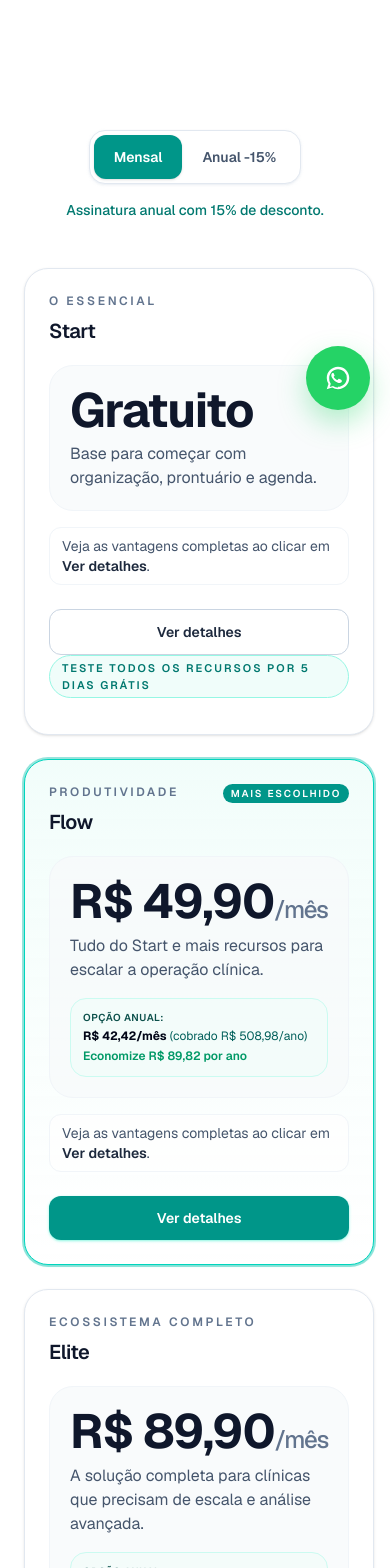
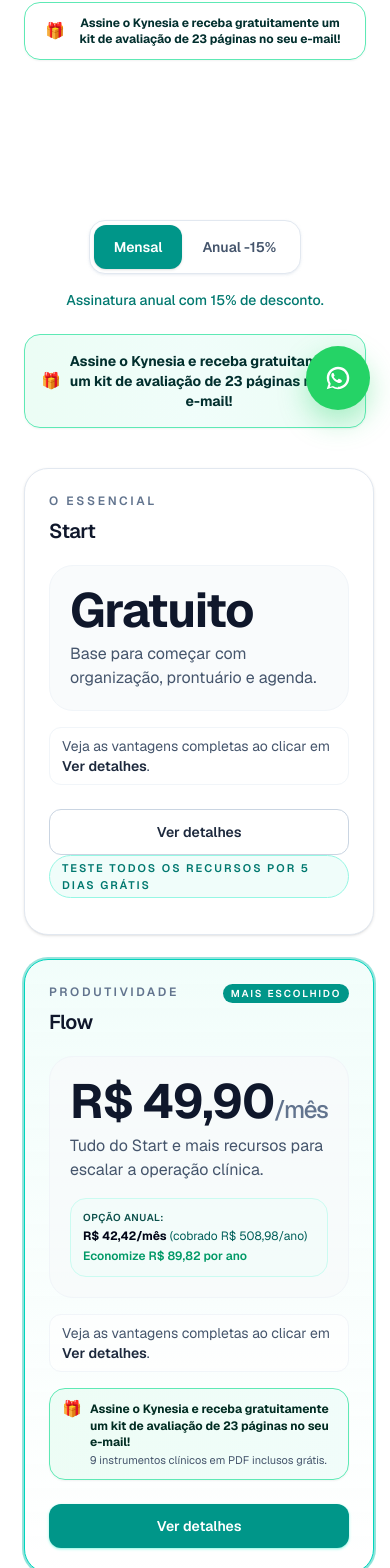
Before and after one commit to sendrette/kynesia-site, a Next.js app: page /planos in a window 390 px wide. Shown: the part 414-1982 px from the top of the page. Built offline with nearby package versions, Linux system fonts and the light colour scheme.

Commit message:
feat: add promotional banner for free evaluation kit bonus across pricing and checkout pages

```diff
--- a/app/checkout/page.tsx
+++ b/app/checkout/page.tsx
@@ -367,8 +367,18 @@
             ) : null}
 
             {plan.monthlyPrice > 0 ? (
-              <div className="mt-4 rounded-xl border border-emerald-200 bg-emerald-50/80 p-3.5 text-xs text-emerald-950">
-                <span className="font-semibold text-emerald-800">🎁 Bônus incluso:</span> O link seguro para download do <em>Kit Completo de Avaliação Funcional (PDF com 9 instrumentos)</em> será enviado diretamente para seu e-mail após a confirmação do primeiro pagamento.
+              <div className="mt-5 rounded-2xl border border-emerald-300 bg-gradient-to-r from-emerald-50 via-teal-50 to-emerald-50 p-4 shadow-xs text-emerald-950">
+                <div className="flex items-start gap-2.5">
+                  <span className="text-xl leading-none">🎁</span>
+                  <div>
+                    <p className="text-xs sm:text-sm font-bold text-teal-950 leading-snug">
+                      Assine o Kynesia e receba gratuitamente um kit de avaliação de 23 páginas no seu e-mail!
+                    </p>
+                    <p className="mt-1 text-xs text-slate-600">
+                      O link seguro para download do PDF com 9 instrumentos clínicos será enviado diretamente para seu e-mail após a confirmação do pagamento.
+                    </p>
+                  </div>
+                </div>
               </div>
             ) : null}
           </aside>
--- a/app/components/pricing-comparison-section.tsx
+++ b/app/components/pricing-comparison-section.tsx
@@ -104,9 +104,16 @@
           <p className="mt-4 text-sm font-medium text-teal-700">
             Assinatura anual com 15% de desconto.
           </p>
+
+          <div className="mx-auto mt-6 max-w-2xl rounded-2xl border border-emerald-300 bg-gradient-to-r from-emerald-50 via-teal-50 to-emerald-50 p-4 shadow-xs">
+            <p className="text-sm font-bold text-teal-950 flex items-center justify-center gap-2 text-center">
+              <span className="text-base">🎁</span>
+              <span>Assine o Kynesia e receba gratuitamente um kit de avaliação de 23 páginas no seu e-mail!</span>
+            </p>
+          </div>
         </Reveal>
 
-        <div className="mt-12 grid gap-6 lg:grid-cols-3">
+        <div className="mt-10 grid gap-6 lg:grid-cols-3">
           {pricingComparisonCards.map((plan, index) => {
             const meta = planCatalog[plan.key];
             const pricing = getPlanPricing(plan.key, billingCycle);
@@ -215,6 +222,22 @@
                   <div className="mt-4 flex-1 rounded-xl border border-slate-100 bg-white/70 px-3 py-2 text-sm text-slate-600">
                     Veja as vantagens completas ao clicar em <span className="font-semibold text-slate-800">Ver detalhes</span>.
                   </div>
+
+                  {plan.key !== "start" ? (
+                    <div className="mt-4 rounded-2xl border border-emerald-300 bg-gradient-to-r from-emerald-50/90 to-teal-50/90 p-3 text-xs shadow-xs">
+                      <div className="flex items-start gap-2 text-left">
+                        <span className="text-base leading-none">🎁</span>
+                        <div>
+                          <p className="font-bold text-emerald-950 leading-snug">
+                            Assine o Kynesia e receba gratuitamente um kit de avaliação de 23 páginas no seu e-mail!
+                          </p>
+                          <p className="mt-0.5 text-[11px] text-slate-600">
+                            9 instrumentos clínicos em PDF inclusos grátis.
+                          </p>
+                        </div>
+                      </div>
+                    </div>
+                  ) : null}
 
                   <button
                     type="button"
@@ -340,7 +363,7 @@
                   <span>🎁</span> Bônus Exclusivo para Assinantes
                 </span>
                 <h3 className="mt-3 text-2xl font-bold tracking-tight text-slate-900 md:text-3xl">
-                  Ganhe o Kit Completo de Avaliação Funcional em seu e-mail
+                  Assine o Kynesia e receba gratuitamente um kit de avaliação de 23 páginas no seu e-mail!
                 </h3>
                 <p className="mt-2 text-sm leading-relaxed text-slate-600 md:text-base">
                   Ao assinar o Kynesia nos planos <strong>Flow</strong> ou <strong>Elite</strong>, você recebe gratuitamente no seu e-mail um link seguro para baixar o <strong>Kit Completo de Avaliação Funcional em Fisioterapia Ortopédica</strong> (material autoral em PDF com 23 páginas, vendido avulso por R$ 39,90).
--- a/app/page.tsx
+++ b/app/page.tsx
@@ -265,6 +265,16 @@
               className="rounded-2xl border border-slate-300 bg-white px-10 py-3 text-base font-semibold text-slate-900 transition hover:-translate-y-0.5 hover:bg-slate-100"
             >
               Ver planos
+            </Link>
+          </div>
+
+          <div className="mt-8 flex justify-center">
+            <Link
+              href="/planos"
+              className="inline-flex items-center gap-2.5 rounded-2xl border border-emerald-300 bg-gradient-to-r from-emerald-50 via-teal-50 to-emerald-50 px-5 py-3 text-xs sm:text-sm font-bold text-teal-950 shadow-xs transition hover:border-emerald-400 hover:shadow-sm"
+            >
+              <span className="text-base">🎁</span>
+              <span>Assine o Kynesia e receba gratuitamente um kit de avaliação de 23 páginas no seu e-mail!</span>
             </Link>
           </div>
         </Reveal>
--- a/app/planos/PlanosPageClient.tsx
+++ b/app/planos/PlanosPageClient.tsx
@@ -49,6 +49,15 @@
           <p className="mx-auto mt-5 max-w-3xl text-lg text-gray-600 md:text-xl">
             Comece grátis e evolua conforme sua necessidade. Sem complicações.
           </p>
+
+          <div className="mt-8 flex justify-center">
+            <div className="inline-flex items-center gap-2.5 rounded-2xl border border-emerald-300 bg-white/90 px-5 py-3 shadow-xs">
+              <span className="text-base">🎁</span>
+              <span className="text-xs sm:text-sm font-bold text-teal-950">
+                Assine o Kynesia e receba gratuitamente um kit de avaliação de 23 páginas no seu e-mail!
+              </span>
+            </div>
+          </div>
         </Reveal>
       </section>
 
--- a/app/start-free/StartFreePageClient.tsx
+++ b/app/start-free/StartFreePageClient.tsx
@@ -95,6 +95,20 @@
             Após o período de teste, será cobrado o valor do plano Flow caso você não cancele.
           </p>
 
+          <div className="mt-5 rounded-2xl border border-emerald-300 bg-gradient-to-r from-emerald-50 via-teal-50 to-emerald-50 p-4 shadow-xs">
+            <div className="flex items-start gap-2.5">
+              <span className="text-xl leading-none">🎁</span>
+              <div>
+                <p className="text-xs sm:text-sm font-bold text-teal-950 leading-snug">
+                  Assine o Kynesia e receba gratuitamente um kit de avaliação de 23 páginas no seu e-mail!
+                </p>
+                <p className="mt-1 text-xs text-slate-600">
+                  9 instrumentos clínicos ortopédicos completos em PDF com cálculo de escore e tabelas de evolução.
+                </p>
+              </div>
+            </div>
+          </div>
+
           <form onSubmit={handleSubmit} className="mt-7 space-y-4">
             <input
               required
```
